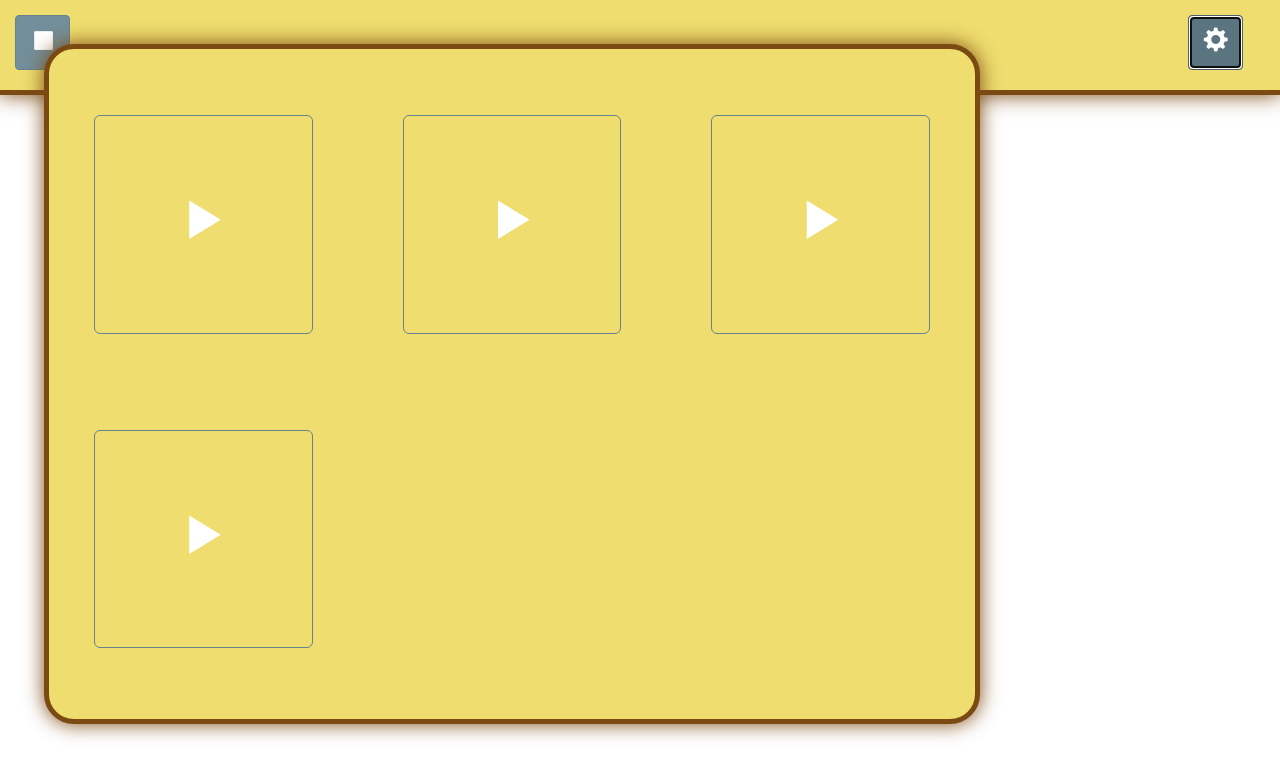
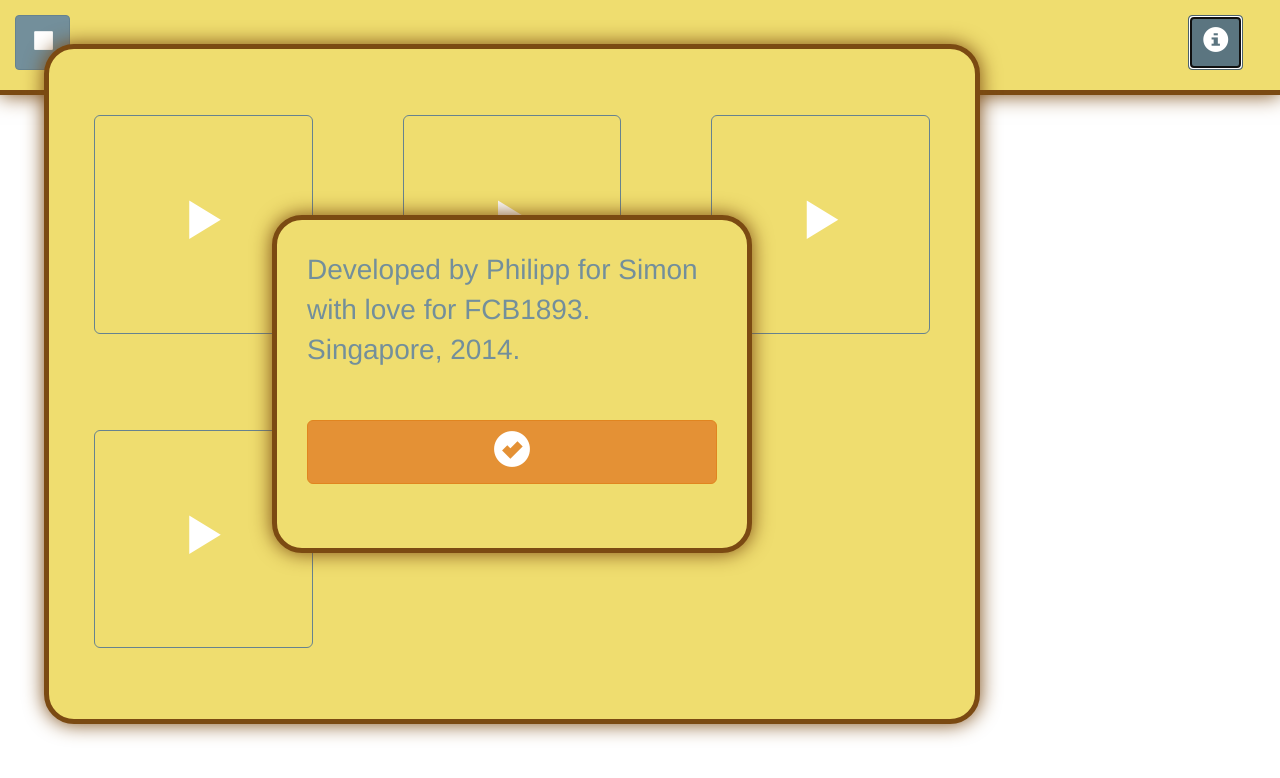
Before and after one commit to philister16/pairrs, a plain HTML site: page index.html in a window 1280 px wide. Both pictures are taken after a click on the button 1215 px from the left and 42 px from the top of the page. Drawn offline with Linux system fonts and the light colour scheme.

Commit message:
Implemented an infobox Included some additional comments

```diff
--- a/css/style.css
+++ b/css/style.css
@@ -136,6 +136,29 @@ body {
   box-shadow: inset 0px 0px 10px -1px rgba(0,0,0,0.5);
 }
 
+#info-box {
+  position: absolute;
+  top: 215px;
+  left: 272px;
+  z-index: 4;
+  width: 480px;
+  height: 338px;
+  border: 5px solid #7B4A12;
+  border-radius: 30px;
+  padding: 30px;
+  font-size: 2em;
+  color: #738F9B;
+}
+
+#info-box button {
+  width: 100%;
+  margin-top: 40px;
+}
+
+#info-box button span {
+  font-size: 2em;
+}
+
 /* Cards and Flipper
 *****************************************************/
 
--- a/index.html
+++ b/index.html
@@ -34,7 +34,7 @@
             </div>
           </div>
           <div class="col-xs-1">
-            <button type="button" class="btn btn-primary top-button"><span class="glyphicon glyphicon-cog"></span></button>
+            <button type="button" class="btn btn-primary top-button" onclick="pairrs.menu.toggleInfo()"><span class="glyphicon glyphicon-info-sign"></span></button>
           </div>
         </div>
       </div>
@@ -55,6 +55,10 @@
           <button class="btn btn-lg btn-warning"><span class="glyphicon glyphicon-play"></span></button>
         </div>
       </div>
+      <div id="info-box" class="menu-box-yellow">
+        <p>Developed by Philipp for Simon with love for FCB1893. Singapore, 2014.</p>
+        <button class="btn btn-lg btn-warning" onclick="pairrs.menu.toggleInfo()"><span class="glyphicon glyphicon-ok-sign"></span></button>
+      </div>
     </div><!-- container -->
 
 
--- a/js/pairrs.js
+++ b/js/pairrs.js
@@ -33,6 +33,7 @@ var pairrs = {
    */
   init : function() {
     $("#message-box").hide();
+    $("#info-box").hide();
 
     // show the main-menu
     pairrs.menu.showMainMenu();
@@ -473,7 +474,7 @@ var pairrs = {
      * @param {arr} array with onclick attribute values to be added to eh buttons
      */
     showMessageBox : function(message, btnEvt) {
-      //TODO: popup message box with message and click events for buttons
+      // popup message box with message and click events for buttons
       $("#message-box .message-canvas").empty();
       $("#message-box .message-canvas").append(message);
 
@@ -486,11 +487,21 @@ var pairrs = {
       $("#message-box").show();
     }, // showMessageBox
 
+    /**
+     * hides the open message box
+     */
     hideMessageBox : function() {
       $("#message-box .message-canvas").empty();
       $("#message-box button").removeAttr('onclick');
       $("#message-box").hide();
-    } // hideMessageBox
+    }, // hideMessageBox
+
+    /**
+     * shows and hides the info box
+     */
+    toggleInfo : function() {
+      $("#info-box").toggle();
+    }
   },
 
   /**
```
